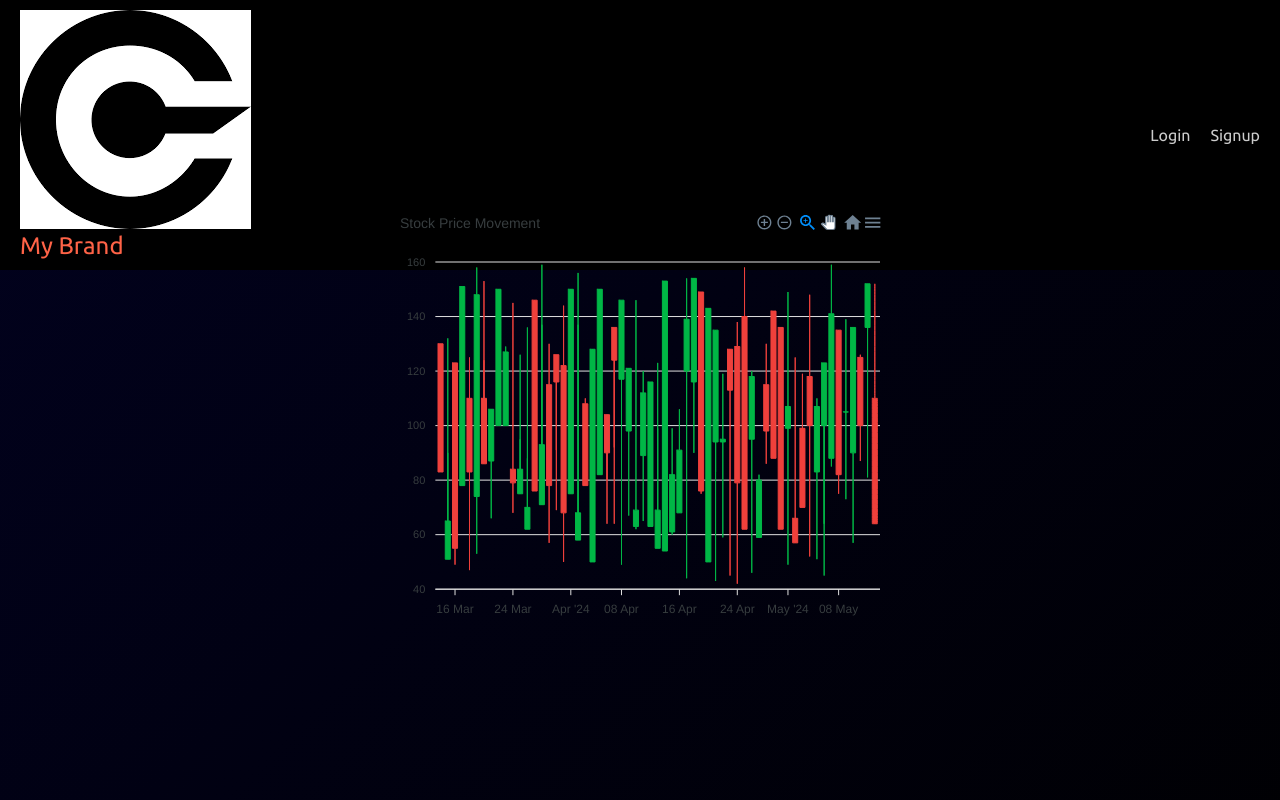
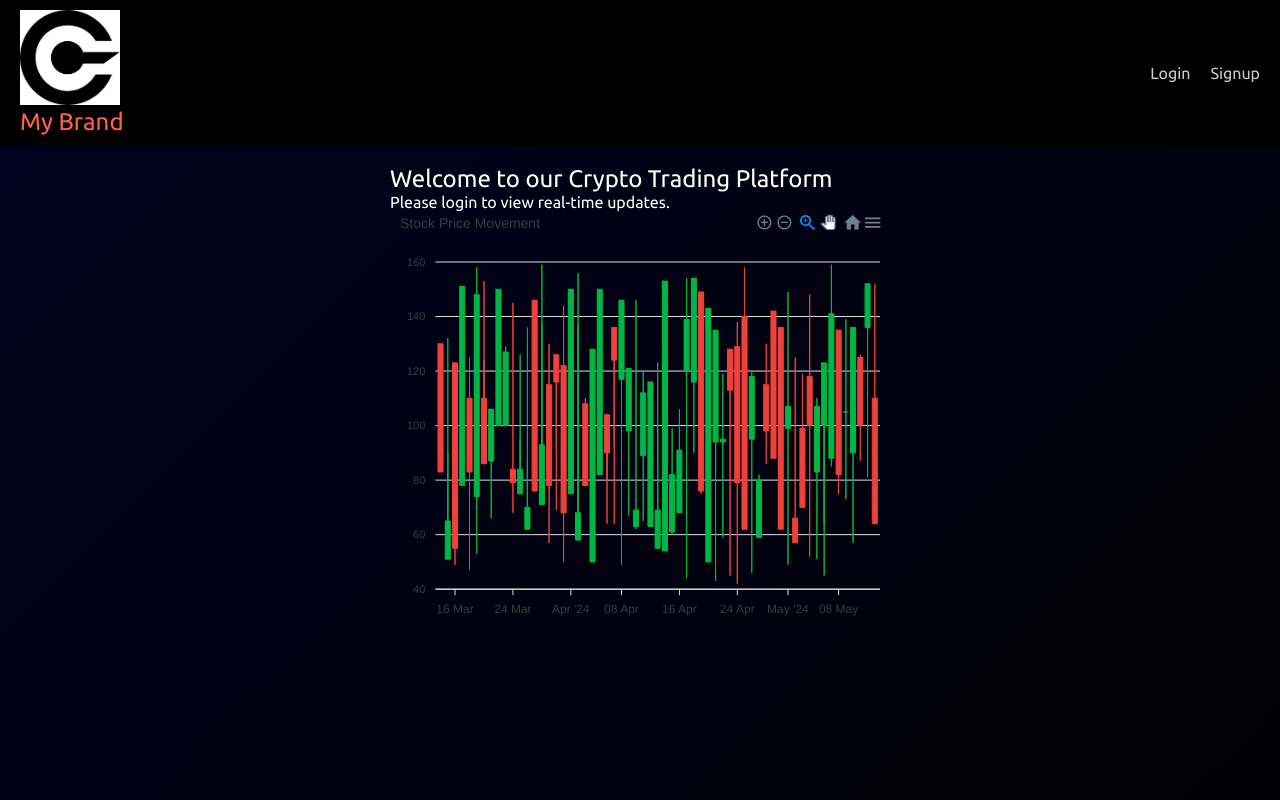
Before and after one commit to himanshutatawat/himanshu_pi42_final, a React (Vite) app: page / in a window 1280 px wide. Built offline with nearby package versions, Linux system fonts and the light colour scheme; no server answers; a web font is replaced by a local one.

Commit message:
Update Home.module.css

```diff
--- a/src/Components/Home/Home.module.css
+++ b/src/Components/Home/Home.module.css
@@ -40,6 +40,11 @@
   color: #ff6347; /* Change color to a different shade */
   margin: auto; /* Center the logo horizontally */
 }
+.logo img {
+  max-width: 100px; /* Set maximum width for the logo image */
+  height: auto; /* Maintain aspect ratio */
+}
+
 
 
 
```
